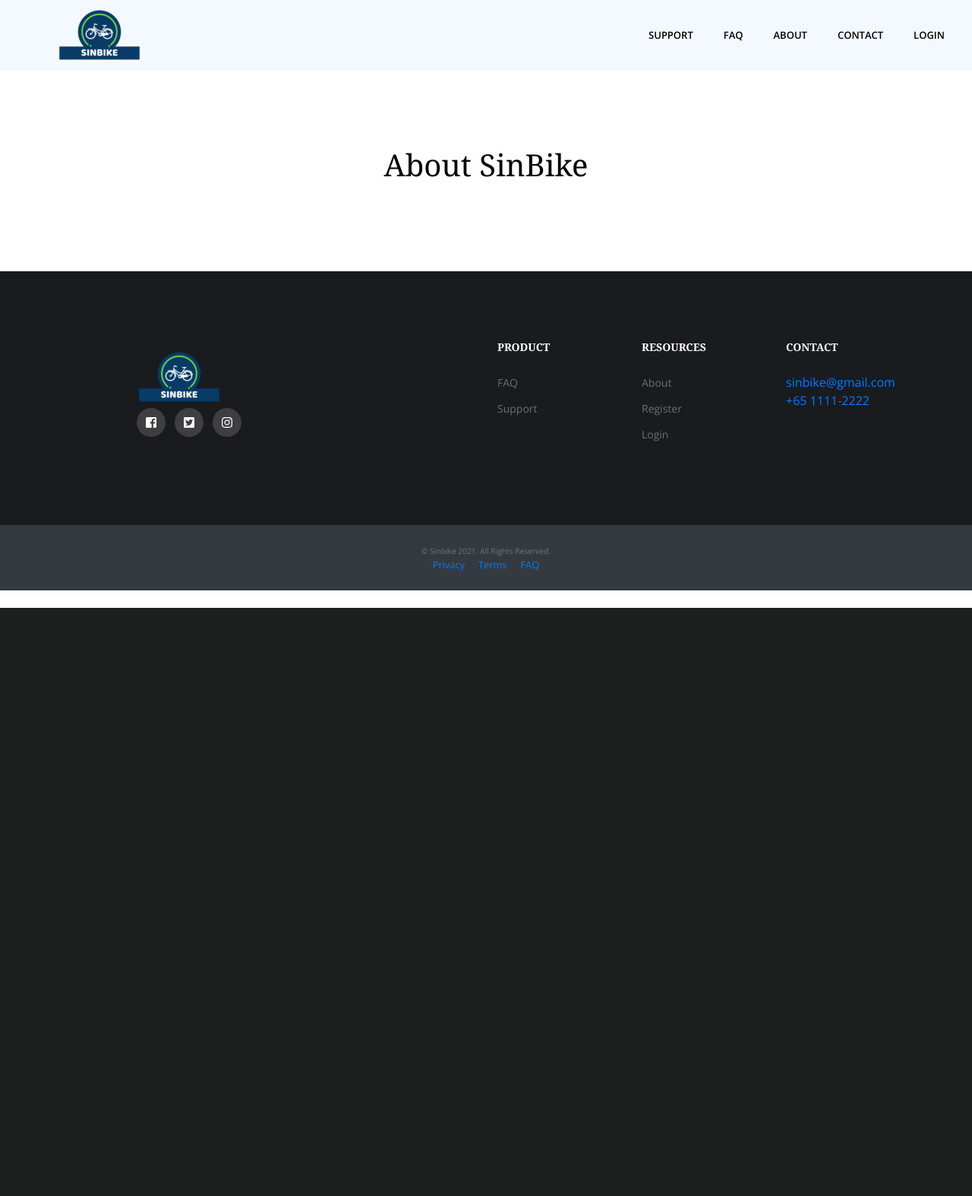
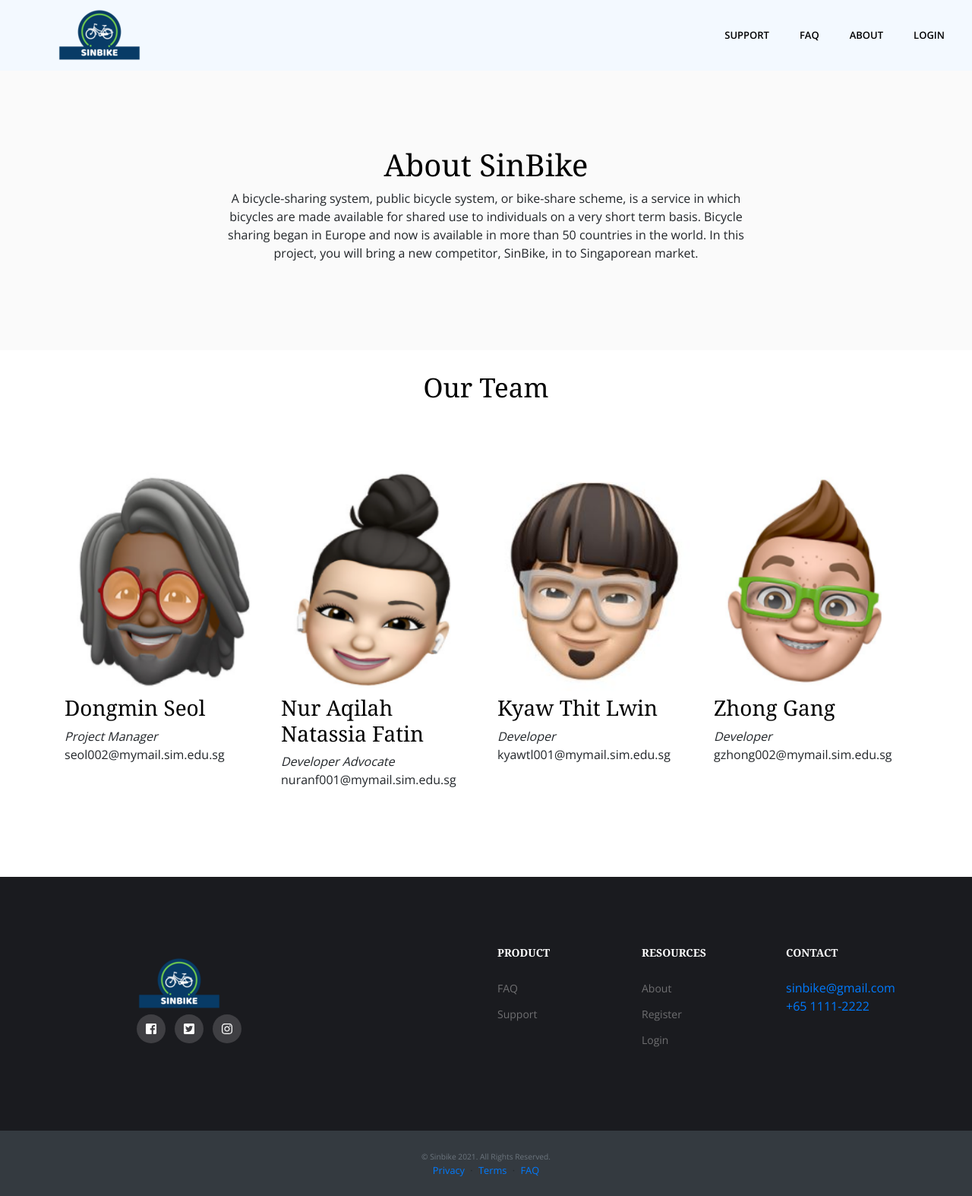
Before and after one commit to lazyKT/Sinbike, a Django app: page /common/about/ in a window 1280 px wide. Shown: the whole page at 76% size. Before the commit the page ends 800 px from the top, so only its background shows below. Run offline with Django 3.2, Linux system fonts and the light colour scheme; some libraries are stand-ins or nearby versions.

Commit message:
210808 About.html
Added About.html

```diff
--- a/djangoproject/sinbike/static/main.css
+++ b/djangoproject/sinbike/static/main.css
@@ -189,6 +189,11 @@ h1, h2, h3, h4, h5, h6 {
     text-shadow: back 0.2em 0.2em 0.2em;
     color: white;
   }
+
+.team-sm .image img{
+  width: 150px;
+  height: 300px;
+}
 
 /*
 * Footer
--- a/djangoproject/sinbike/templates/about.html
+++ b/djangoproject/sinbike/templates/about.html
@@ -1,14 +1,94 @@
 {% extends 'base.html' %}
+{% load static %}
 {% block content %}
 
-<section class="section page-title">
+<section class="section page-title bg-gray">
 	<div class="container">
 		<div class="row">
 			<div class="col-sm-8 m-auto">
 				<!-- Page Title -->
 				<h1>About SinBike</h1>
 				<!-- Page Description -->
-				<p></p>
+				<p>A bicycle-sharing system, public bicycle system, or bike-share scheme, is a
+                    service in which bicycles are made available for shared use to individuals on a
+                    very short term basis. Bicycle sharing began in Europe and now is available in
+                    more than 50 countries in the world. In this project, you will bring a new
+                    competitor, SinBike, in to Singaporean market. </p>
+			</div>
+		</div>
+	</div>
+</section>
+
+<section class="design-team section pt-0">
+	<div class="container">
+		<div class="row">
+			<div class="col-lg-12 pt-4">
+				<div class="section-title">
+					<h2>Our Team</h2>
+				</div>
+			</div>
+		</div>
+		<div class="row">
+			<div class="col-sm-3">
+				<!-- Team -->
+				<div class="team-sm">
+					<!-- Team Member Image -->
+					<div class="image">
+						<img class="w-100" src="{%static 'images/animoji1.png'%}" alt="member-image">
+					</div>
+					<!-- Name -->
+					<h3>Dongmin Seol</h3>
+					<!-- Position -->
+					<cite>Project Manager</cite>
+					<!-- Description -->
+					<p>seol002@mymail.sim.edu.sg</p>
+				</div>
+			</div>
+			<div class="col-sm-3">
+				<!-- Team -->
+				<div class="team-sm">
+					<!-- Team Member Image -->
+					<div class="image">
+						<img class="w-100" src="{%static 'images/animoji3.png'%}" alt="member-image">
+					</div>
+					<!-- Name -->
+					<h3>Nur Aqilah Natassia Fatin</h3>
+					<!-- Position -->
+					<cite>Developer Advocate</cite>
+					<!-- Description -->
+					<p>nuranf001@mymail.sim.edu.sg</p>
+				</div>
+			</div>
+			<div class="col-sm-3">
+				<!-- Team -->
+				<div class="team-sm">
+					<!-- Team Member Image -->
+					<div class="image">
+						<img class="w-100" src="{%static 'images/animoji2.jpg'%}" alt="member-image">
+
+					</div>
+					<!-- Name -->
+					<h3>Kyaw Thit Lwin</h3>
+					<!-- Position -->
+					<cite>Developer</cite>
+					<!-- Description -->
+					<p>kyawtl001@mymail.sim.edu.sg</p>
+				</div>
+			</div>
+            <div class="col-sm-3">
+				<!-- Team -->
+				<div class="team-sm">
+					<!-- Team Member Image -->
+					<div class="image">
+						<img class="w-100" src="{%static 'images/animoji4.png'%}" alt="member-image">
+					</div>
+					<!-- Name -->
+					<h3>Zhong Gang</h3>
+					<!-- Position -->
+					<cite>Developer</cite>
+					<!-- Description -->
+					<p>gzhong002@mymail.sim.edu.sg</p>
+				</div>
 			</div>
 		</div>
 	</div>
--- a/djangoproject/sinbike/templates/navbar.html
+++ b/djangoproject/sinbike/templates/navbar.html
@@ -11,9 +11,6 @@
             </li>
             <li class="nav-item">
                 <a class="nav-link" href="{% url 'common:about' %}">About</a>
-            </li>
-            <li class="nav-item">
-                <a class="nav-link" href="contact.html">Contact</a>
             </li>
         </ul>
         <span class="navbar-text">
```
Also changed, not shown: djangoproject/sinbike/db.sqlite3, djangoproject/sinbike/static/images/animoji1.png (added), djangoproject/sinbike/static/images/animoji2.JPG (added), djangoproject/sinbike/static/images/animoji3.png (added), djangoproject/sinbike/static/images/animoji4.png (added).
